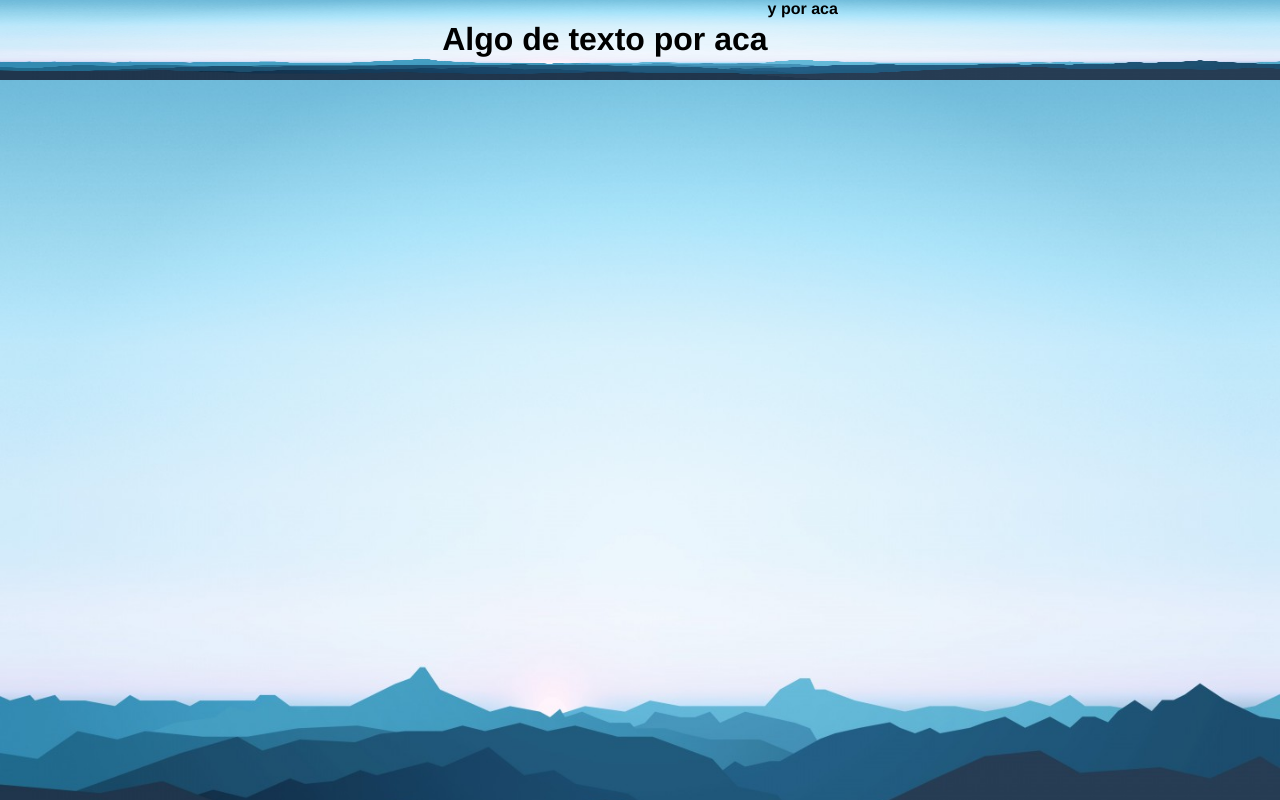
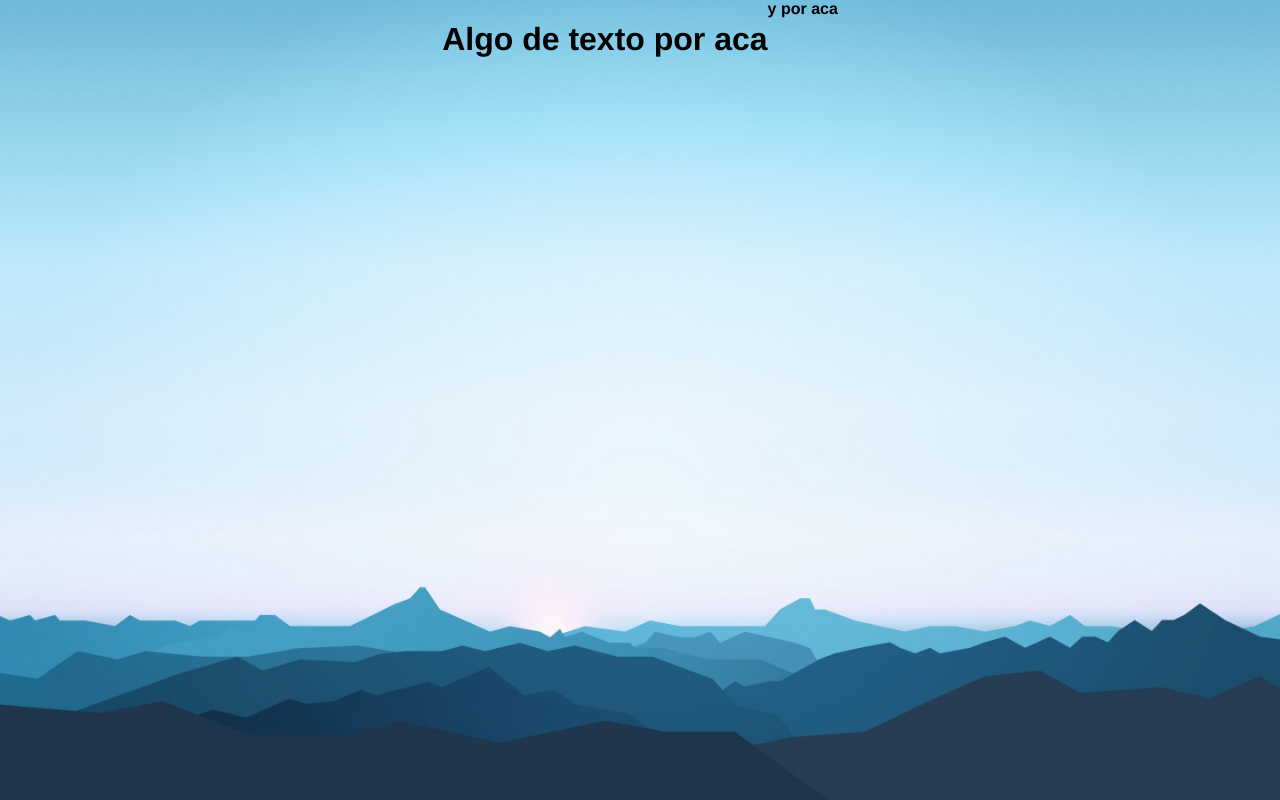
Before and after one commit to Chaucharian/easy-react-slider, a React app: page / in a window 1280 px wide. Built offline with nearby package versions, Linux system fonts and the light colour scheme.

Commit message:
handling error system integrated, improving transitions

```diff
--- /dev/null
+++ b/src/components/errorBoundary.jsx
@@ -0,0 +1,29 @@
+import React, { Component } from 'react';
+
+class ErrorBoundary extends Component {
+    constructor(props) {
+        super(props);
+        this.state = { hasError: false, message: '' };
+    }
+
+    static getDerivedStateFromError(error) {
+        // Update state so the next render will show the fallback UI.
+        return { hasError: true, message: error.message };
+    }
+
+    componentDidCatch(error, info) {
+        // You can also log the error to an error reporting service
+        // logErrorToMyService(error, info);
+    }
+
+    render() {
+        const { children } = this.props;
+        const { hasError, message } = this.state;
+        if (hasError) {
+            return <h1>{`Something went wrong. ${message}`}</h1>;
+        }
+        return children;
+    }
+}
+
+export default ErrorBoundary;
--- a/src/components/section.jsx
+++ b/src/components/section.jsx
@@ -37,9 +37,24 @@ class Section extends Component {
     document.getElementById(`${id}`).style.background = `url(${background})`;
   }
 
+  thowError() {
+    throw (new Error('Section only accept html as content'));
+  }
+
   render() {
     const { children } = this.props;
-    return ( <div className={ Style.section } id={ sectionId }><div className={Style.sectionContainer}> { children } </div></div> );
+    if (children.length !== undefined) {
+      children.map( child => {
+        if (child.type.name !== undefined) {
+          this.thowError();
+        }
+      });
+    } else {
+      if (children.type.name !== undefined) {
+        this.thowError();
+      }
+    }
+    return ( <div className={ Style.section } id={ sectionId }><div className={Style.sectionContainer}>{ children }</div></div> );
   }
 }
 
--- a/src/components/sectionContainer.jsx
+++ b/src/components/sectionContainer.jsx
@@ -2,6 +2,7 @@ import React, { Component } from 'react';
 import PropTypes from 'prop-types';
 import Section from './section.jsx';
 import Style from '../styles.less';
+import { underline } from 'ansi-colors';
 
 let sectionContainerId = 0;
 
@@ -20,8 +21,28 @@ class SectionContainer extends Component {
     }
   }
 
+  thowError(message = 'SectionContainer only accept Sections as content') {
+    throw (new Error(message));
+  }
+
   render() {
     const { children } = this.props;
+
+    if (children !== undefined) {
+      if (children.length !== undefined) {
+        children.map( child => {
+          if (child.type.name === undefined && child.type.name !== 'Section') {
+            this.thowError();
+          }
+        });
+      } else {
+        if (children.type.name === undefined && children.type.name !== 'Section') {
+          this.thowError();
+        }
+      }
+    } else {
+      this.thowError('SectionContainer its only a container, you need to put a Section like child at least');
+    }
     return ( <div className={Style.sectionContainer} id={`section-container-${sectionContainerId}`} >{ children }</div> );
   }
 }
--- a/src/components/slideWrapper.jsx
+++ b/src/components/slideWrapper.jsx
@@ -1,5 +1,5 @@
 import React, { Component } from 'react';
-import PropTypes from 'prop-types';
+import ErrorBoundary from './errorBoundary.jsx';
 import Style from '../styles.less';
 
 class SlideWrapper extends Component {
@@ -84,7 +84,6 @@ class SlideWrapper extends Component {
         this.position.y -= 100;
         this.setTransition(this.getSectionTransition());
       }  else {
-        this.setTransition(this.getChildSectionTransition());
         this.moveToChildrenSection();
       }
 
@@ -98,17 +97,18 @@ class SlideWrapper extends Component {
         }
         this.currentChildSection -= 1;
         this.position.x += 100;
+        this.setTransition(this.getChildSectionTransition());
       } else if(this.movement === 'rigth' && this.hasChildren(this.currentSection)) { // rigth
         if(this.currentChildSection >= this.getChildrenAmount(this.currentSection) - 1){
           return;
         }
         this.currentChildSection += 1;
         this.position.x -= 100;
+        this.setTransition(this.getChildSectionTransition());
       }
-      this.setState({x: this.position.x});
     }
 
-    setTransition(transitionData) {
+    setTransition(transitionData = {}) {
       let { transitionType, transitionTime } = transitionData;
       let transitionFunction = '';
       switch(transitionType) {
@@ -143,8 +143,12 @@ class SlideWrapper extends Component {
       let index = this.currentSection;
       let childIndex = this.currentChildSection;
       let section;
-      if(this.props.children[index].props.children !== undefined) {
-        section = this.props.children[index].props.children[childIndex].props;
+      if(this.props.children.length !== undefined) {
+        if(this.props.children[index].props.children !== undefined) {
+          section = this.props.children[index].props.children[childIndex].props;
+        }
+      } else {
+        section = this.props.children.props.children[childIndex].props;
       }
       return section;
     }
@@ -161,13 +165,18 @@ class SlideWrapper extends Component {
 
     hasChildren(index) {
       let hasChildren = false;
-      if(this.props.children !== undefined) {
         if(this.props.children.length !== undefined) {
-          hasChildren = this.props.children[index].props.children !== undefined;
-        } else {
-          hasChildren = this.props.children.props.children !== undefined;
+          if (this.props.children[index].type.name === 'SectionContainer') {
+            if (this.props.children[index].props.children.length !== undefined) {
+              hasChildren = true;
+            } else{
+              hasChildren = false;
+            }
+          } else{
+            hasChildren = false;
+          }
+
         }
-      }
       return hasChildren;
     }
 
@@ -180,6 +189,8 @@ class SlideWrapper extends Component {
           } else {
             childrenAmount = 1;
           }
+        } else {
+          childrenAmount = this.props.children.props.children.length;
         }
       } else{
         childrenAmount = 0;
@@ -190,8 +201,8 @@ class SlideWrapper extends Component {
     scrollHandler() { }
 
     render() {
-      const { children, render } = this.props;
-      return ( <div className={Style.wrapper} id="wrapper" >{ children } </div> );
+      const { children } = this.props;
+      return ( <div className={Style.wrapper} id="wrapper" ><ErrorBoundary>{ children }</ErrorBoundary></div> );
     }
   }
 
--- a/src/main.jsx
+++ b/src/main.jsx
@@ -7,33 +7,33 @@ import Background from './model/imageSections';
 
 const animationConfig = { transitionTime: 0.5, transitionType: 'linear', background: Background.first };
 const animationConfig2 = { transitionTime: 1, transitionType: 'ease', background: Background.first };
-const animationConfig3 = { transitionTime: 0.2, transitionType: 'ease-in', background: Background.first };
-const animationConfig4 = { transitionTime: 0.5, transitionType: 'ease-in-out', background: Background.first };
+const animationConfig3 = { transitionTime: 2, transitionType: 'ease-in', background: Background.first };
+const animationConfig4 = { transitionTime: 1, transitionType: 'ease-in-out', background: Background.first };
 
 const Page = () => (
   <SlideWrapper>
-    <SectionContainer>
-      <Section {...animationConfig}>
-      <h1> Algo de texto por aca </h1>
-      <b> y por aca </b>
+      <Section {...animationConfig3}>
+        <h1> Algo de texto por aca </h1>
+        <b> y por aca </b>
       </Section>
-      <Section />
-      <Section />
-      <Section />
-    </SectionContainer>
-    <Section />
-    <Section />
-    <SectionContainer>
       <Section {...animationConfig3}>
-      <h1> AlgoEEEEEEEE </h1>
-      <b> y por aca </b>
+        <h1> Algo de texto por aca </h1>
+        <b> y por aca </b>
       </Section>
-      <Section />
-      <Section />
-      <Section />
-    </SectionContainer>
-    <Section  {...animationConfig4} />
-    <Section {...animationConfig2} />
+      <Section {...animationConfig3}>
+        <h1> Algo de texto por aca </h1>
+        <b> y por aca </b>
+      </Section>
+      <SectionContainer>
+      <Section {...animationConfig3}>
+        <h1> Algo de texto por aca </h1>
+        <b> y por aca </b>
+      </Section>
+      <Section {...animationConfig3}>
+        <h1> Algo de texto por aca </h1>
+        <b> y por aca </b>
+      </Section>
+      </SectionContainer>
   </SlideWrapper>
 );
 
```
